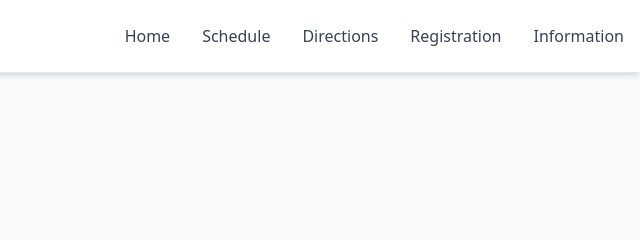
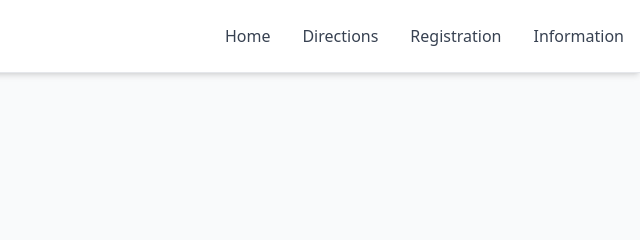
Before and after one commit to prasadsachchidanand/ICDGT-2024, a plain HTML site: page information/index.html in a window 1280 px wide. Shown: the top 240 px of the page, 640-1280 px from the left. Drawn offline with nearby package versions, Linux system fonts and the light colour scheme.

Commit message:
updated the schedule

```diff
--- a/information/index.html
+++ b/information/index.html
@@ -31,9 +31,6 @@
                             <ul class="font-medium flex flex-col p-4 md:p-0 mt-4 border border-gray-100 rounded-lg bg-gray-50 md:flex-row md:space-x-8 rtl:space-x-reverse md:mt-0 md:border-0 md:bg-white dark:bg-gray-800 md:dark:bg-gray-900 dark:border-gray-700">
                                 <li>
                                     <a href="../" class="block py-2 px-4 text-gray-700 rounded hover:bg-gray-100 md:hover:bg-transparent md:border-0 md:hover:text-blue-700 md:p-0 dark:text-white md:dark:hover:text-blue-500 dark:hover:bg-gray-700 dark:hover:text-white md:dark:hover:bg-transparent">Home</a>
-                                </li>
-                                <li>
-                                    <a href="../schedule/" class="block py-2 px-4 text-gray-700 rounded hover:bg-gray-100 md:hover:bg-transparent md:border-0 md:hover:text-blue-700 md:p-0 dark:text-white md:dark:hover:text-blue-500 dark:hover:bg-gray-700 dark:hover:text-white md:dark:hover:bg-transparent">Schedule</a>
                                 </li>
                                 <li>
                                     <a href="../direction/" class="block py-2 px-4 text-gray-700 rounded hover:bg-gray-100 md:hover:bg-transparent md:border-0 md:hover:text-blue-700 md:p-0 dark:text-white md:dark:hover:text-blue-500 dark:hover:bg-gray-700 dark:hover:text-white md:dark:hover:bg-transparent">Directions</a>
```
Also changed, not shown: direction/index.html (+0 -3 lines).
